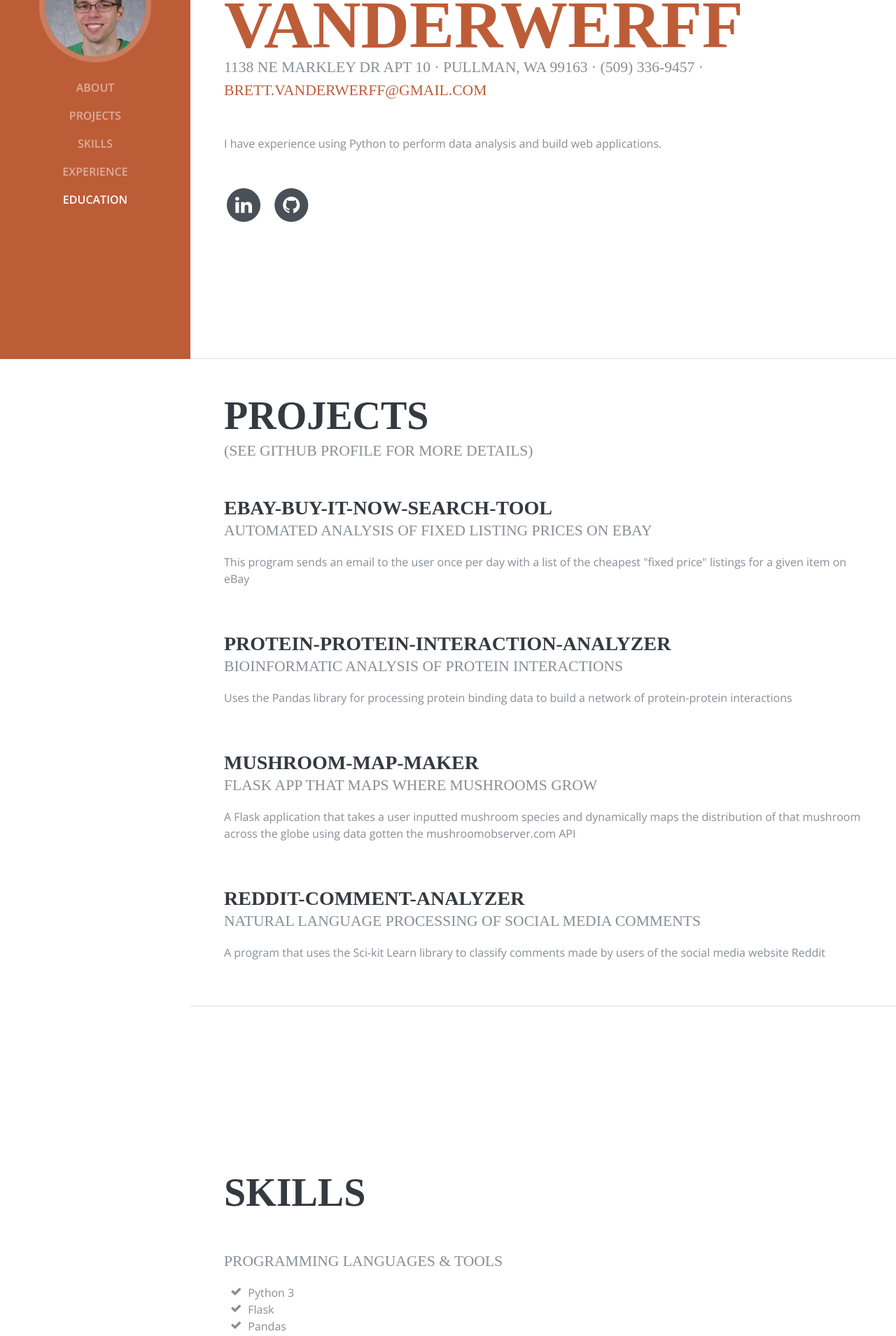
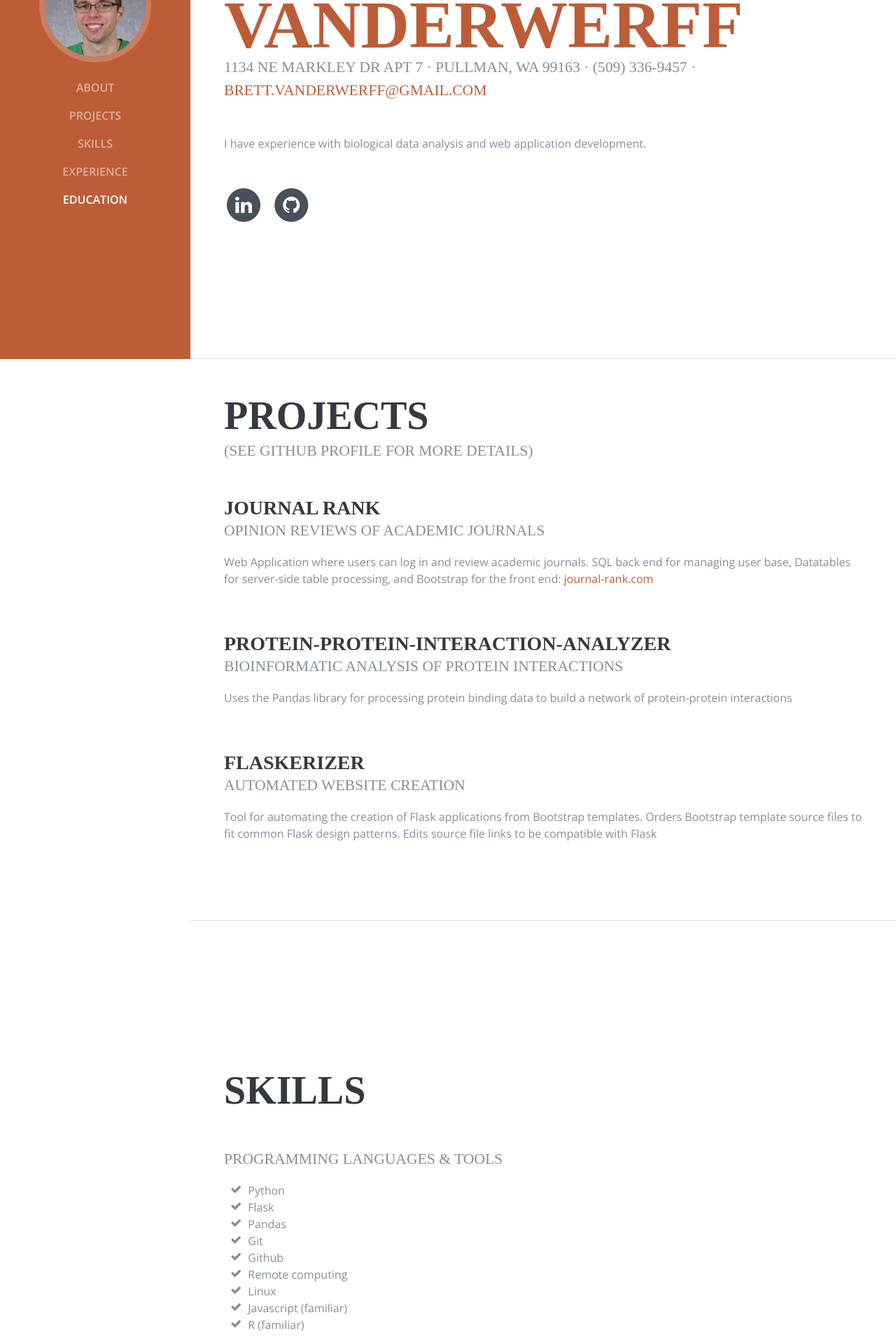
Before and after one commit to brettvanderwerff/Portfolio-Website, a Flask app: page / in a window 1280 px wide. Shown: the part 287-2196 px from the top of the page at 70% size. Run offline with Flask 2, Linux system fonts and the light colour scheme; some libraries are stand-ins or nearby versions; some web fonts are replaced.

Commit message:
update info

```diff
--- a/app.py
+++ b/app.py
@@ -7,4 +7,4 @@ def index():
     return render_template('index.html')
 
 if __name__ == '__main__':
-    app.run()
+    app.run(debug=True)
--- a/templates/index.html
+++ b/templates/index.html
@@ -65,10 +65,10 @@
           <h1 class="mb-0">Brett
             <span class="text-primary">Vanderwerff</span>
           </h1>
-          <div class="subheading mb-5">1138 NE Markley Dr Apt 10 · Pullman, WA 99163 · (509) 336-9457 ·
+          <div class="subheading mb-5">1134 NE Markley Dr Apt 7 · Pullman, WA 99163 · (509) 336-9457 ·
             <a href="mailto:name@email.com">brett.vanderwerff@gmail.com</a>
           </div>
-          <p class="mb-5">I have experience using Python to perform data analysis and build web applications.</p>
+          <p class="mb-5">I have experience with biological data analysis and web application development.</p>
           <ul class="list-inline list-social-icons mb-0">
             <li class="list-inline-item">
               <a href="https://www.linkedin.com/in/brett-vanderwerff">
@@ -97,9 +97,11 @@
 
           <div class="resume-item d-flex flex-column flex-md-row mb-5">
             <div class="resume-content mr-auto">
-              <h3 class="mb-0">eBay-Buy-It-Now-Search-Tool</h3>
-              <div class="subheading mb-3">Automated analysis of fixed listing prices on eBay</div>
-              <p>This program sends an email to the user once per day with a list of the cheapest "fixed price" listings for a given item on eBay</p>
+              <h3 class="mb-0">Journal Rank</h3>
+              <div class="subheading mb-3">Opinion reviews of academic journals</div>
+              <p>Web Application where users can log in and review academic journals. SQL back end for managing user base, Datatables for server-side table processing, and Bootstrap for the front end:
+              <a href="http://journal-rank.com">journal-rank.com</a>
+              </p>
             </div>
           </div>
 
@@ -113,17 +115,9 @@
 
           <div class="resume-item d-flex flex-column flex-md-row mb-5">
             <div class="resume-content mr-auto">
-              <h3 class="mb-0">Mushroom-Map-Maker</h3>
-              <div class="subheading mb-3">Flask app that maps where mushrooms grow</div>
-              <p>A Flask application that takes a user inputted mushroom species and dynamically maps the distribution of that mushroom across the globe using data gotten the mushroomobserver.com API</p>
-            </div>
-          </div>
-
-          <div class="resume-item d-flex flex-column flex-md-row">
-            <div class="resume-content mr-auto">
-              <h3 class="mb-0">Reddit-Comment-Analyzer</h3>
-              <div class="subheading mb-3">Natural language processing of social media comments</div>
-              <p>A program that uses the Sci-kit Learn library to classify comments made by users of the social media website Reddit</p>
+              <h3 class="mb-0">Flaskerizer</h3>
+              <div class="subheading mb-3">Automated website creation</div>
+              <p>Tool for automating the creation of Flask applications from Bootstrap templates. Orders Bootstrap template source files to fit common Flask design patterns. Edits source file links to be compatible with Flask</p>
             </div>
           </div>
 
@@ -139,7 +133,7 @@
           <ul class="fa-ul mb-0">
             <li>
               <i class="fa-li fa fa-check"></i>
-              Python 3</li>
+              Python</li>
             <li>
               <i class="fa-li fa fa-check"></i>
               Flask</li>
@@ -148,16 +142,22 @@
               Pandas</li>
             <li>
               <i class="fa-li fa fa-check"></i>
-              Web scraping</li>
-            <li>
-              <i class="fa-li fa fa-check"></i>
               Git</li>
             <li>
               <i class="fa-li fa fa-check"></i>
               Github</li>
             <li>
               <i class="fa-li fa fa-check"></i>
-              Ubuntu servers</li>
+              Remote computing</li>
+            <li>
+              <i class="fa-li fa fa-check"></i>
+              Linux</li>
+            <li>
+              <i class="fa-li fa fa-check"></i>
+              Javascript (familiar)</li>
+            <li>
+              <i class="fa-li fa fa-check"></i>
+              R (familiar)</li>
           </ul>
         </div>
       </section>
@@ -171,16 +171,40 @@
               <h3 class="mb-0">Washington State University</h3>
               <div class="subheading mb-3">Research Assistant</div>
               <ul class="fa-ul mb-0">
-                <li>
+                <li class="mb-3">
                   <i class="fa-li fa fa-square"></i>
                   Screened anti-cancer drugs against pancreatic cancer cells</li>
-                <li>
+                <li class="mb-3">
                   <i class="fa-li fa fa-square"></i>
                   Taught undergraduate biology labs</li>
               </ul>
             </div>
             <div class="resume-date text-md-right">
               <span class="text-primary">June 2013 - Present</span>
+            </div>
+          </div>
+
+        </div>
+
+        <div class="resume-item d-flex flex-column flex-md-row mb-5">
+            <div class="resume-content mr-auto">
+              <h3 class="mb-0">WSU Python Working Group</h3>
+              <div class="subheading mb-3">Leader</div>
+              <ul class="fa-ul mb-0">
+                <li class="mb-3">
+                  <i class="fa-li fa fa-square mb-2"></i>
+                  Gave presentations on Python syntax, web APIs, and PyPI/packaging</li>
+                <li class="mb-3">
+                  <i class="fa-li fa fa-square"></i>
+                  Assisted learners at a Python focused “Data Carpentry” workshop</li>
+                <li class="mb-3">
+                  <i class="fa-li fa fa-square"></i>
+                  Co-coordinated and taught a workshop on using Python for parallel
+processing on a remote computing cluster</li>
+              </ul>
+            </div>
+            <div class="resume-date text-md-right">
+              <span class="text-primary">Aug 2019 - Jan 2019</span>
             </div>
           </div>
 
@@ -197,8 +221,8 @@
           <div class="resume-item d-flex flex-column flex-md-row mb-5">
             <div class="resume-content mr-auto">
               <h3 class="mb-0">Washington State University</h3>
-              <div class="subheading mb-3">Graduate Studies</div>
-              <div>Molecular Biosciences</div>
+              <div class="subheading mb-3">Doctor of Philosophy</div>
+              <div>Molecular Biology</div>
             </div>
             <div class="resume-date text-md-right">
               <span class="text-primary">June 2013 - Present</span>
```
Also changed, not shown: static/css/resume.css (line endings or trailing spaces).
